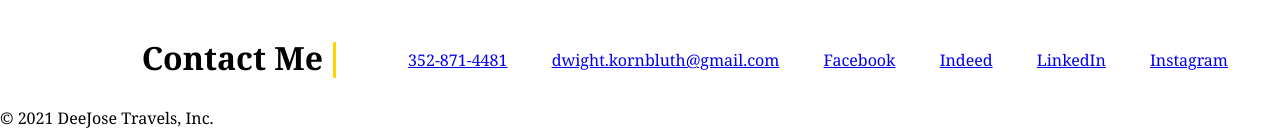
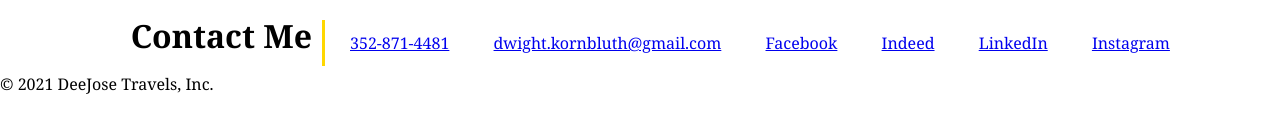
Before and after one commit to DeeScrump/Dwight-s-Portfolio, a plain HTML site: page index.html in a window 1280 px wide. Shown: the part 1853-1982 px from the top of the page. After the commit the page ends 1948 px from the top, so only its background shows below. Drawn offline with Linux system fonts and the light colour scheme.

Commit message:
commit more changes before final

```diff
--- a/assets/css/style.css
+++ b/assets/css/style.css
@@ -76,7 +76,8 @@ h4 {
 
 /* Set the about me and main sections as flexbox style with following parameters */
 main,
-.aboutme section {
+.aboutme section,
+.contact section {
     width: 75%;
     display: flex;
     align-content: center;
@@ -119,14 +120,10 @@ main,
     opacity: .8;
 }
 
-/* displayed contact section information in light */
+/* displayed contact section information in-line */
 ol li {
     display :inline-flex;
     padding: 10px 20px 10px 20px;
-}
-
-.contact {
-    padding: 2.5%;
 }
 
 /* Only set different parameters for the nav and contact content sections when screen width is less than 768px */
```
